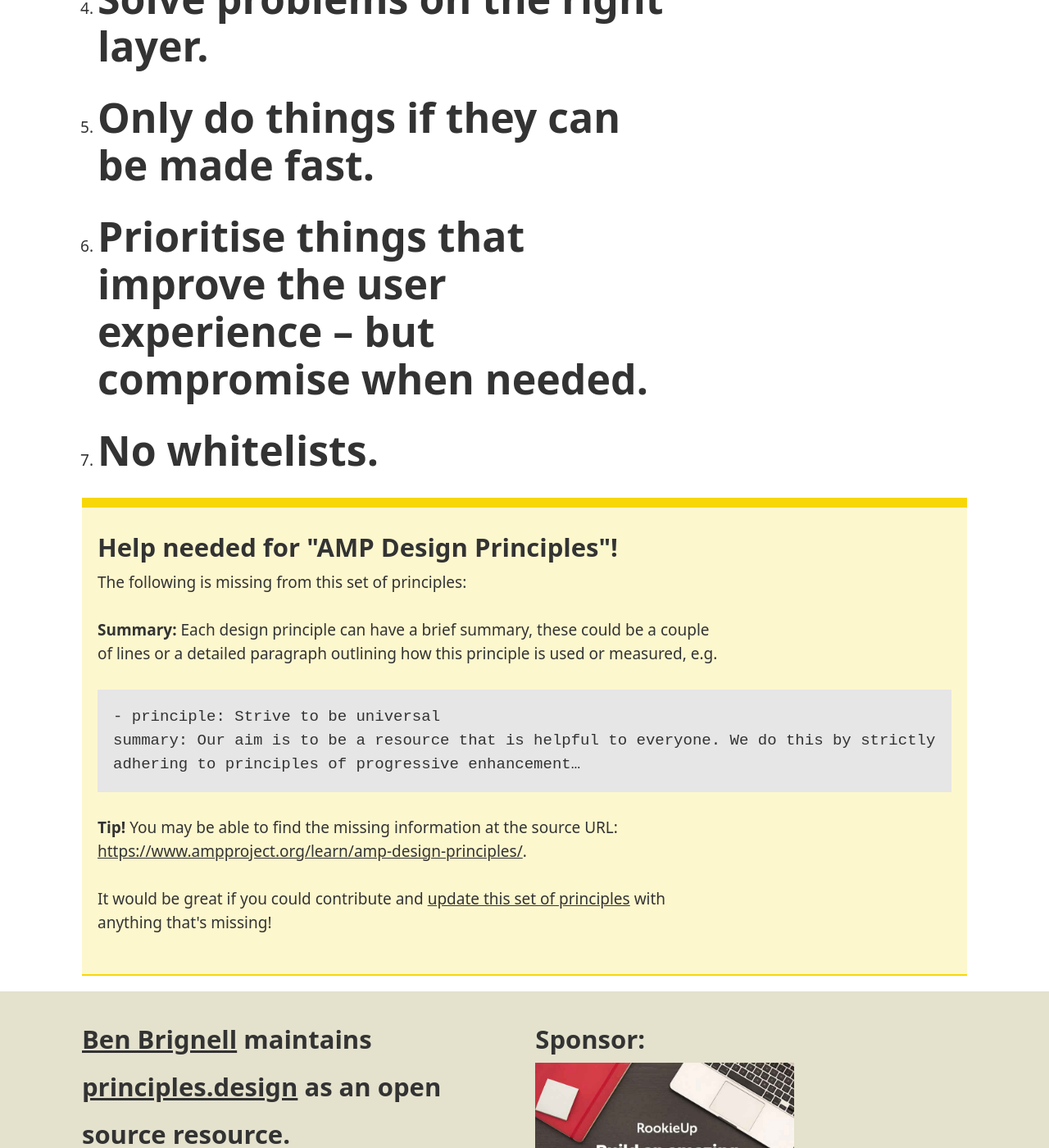
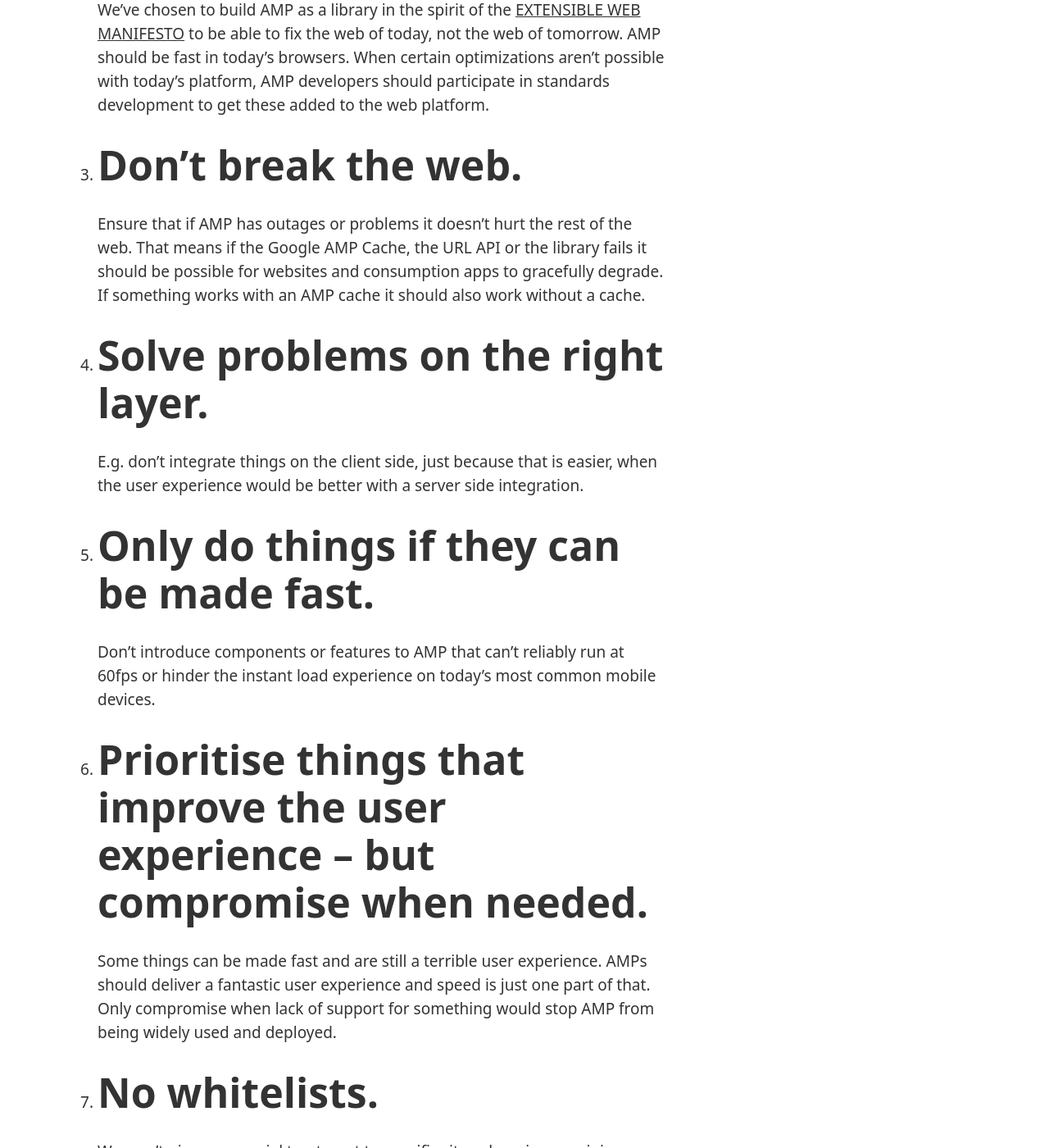
Before and after one commit to benbrignell/principles.design, a Jekyll site: the page built from _examples/amp-design-principles.md, in a window 1280 px wide and 1400 px high, scrolled down 977 px. Shown: the whole window at 82% size. Built offline with Jekyll 4.4.1, drawn with Linux system fonts in a browser that asks for light colours; some of the changed text lies outside the part shown.

Commit message:
Add summaries to AMP design principles

```diff
--- a/_examples/amp-design-principles.md
+++ b/_examples/amp-design-principles.md
@@ -6,11 +6,25 @@
 link: https://www.ampproject.org/learn/amp-design-principles/
 principles:
 - principle: User Experience > Developer Experience > Ease of Implementation.
+  summary: |
+    When in doubt, do what’s best for the end user experience, even if it means that it’s harder for the page creator to build or for the library developer to implement.
 - principle: Don’t design for a hypothetical faster future browser.
+  summary: |
+    We’ve chosen to build AMP as a library in the spirit of the [EXTENSIBLE WEB MANIFESTO](https://github.com/extensibleweb/manifesto/blob/master/README.md) to be able to fix the web of today, not the web of tomorrow. AMP should be fast in today's browsers. When certain optimizations aren't possible with today's platform, AMP developers should participate in standards development to get these added to the web platform.
 - principle: Don’t break the web.
+  summary: |
+    Ensure that if AMP has outages or problems it doesn’t hurt the rest of the web. That means if the Google AMP Cache, the URL API or the library fails it should be possible for websites and consumption apps to gracefully degrade. If something works with an AMP cache it should also work without a cache.
 - principle: Solve problems on the right layer.
+  summary: |
+    E.g. don’t integrate things on the client side, just because that is easier, when the user experience would be better with a server side integration.
 - principle: Only do things if they can be made fast.
+  summary: |
+    Don’t introduce components or features to AMP that can’t reliably run at 60fps or hinder the instant load experience on today’s most common mobile devices.
 - principle: Prioritise things that improve the user experience – but compromise when needed.
+  summary: |
+    Some things can be made fast and are still a terrible user experience. AMPs should deliver a fantastic user experience and speed is just one part of that. Only compromise when lack of support for something would stop AMP from being widely used and deployed.
 - principle: No whitelists.
+  summary: |
+    We won’t give any special treatment to specific sites, domains or origins except where needed for security or performance reasons.
 tags: [specific, software, organisations]
 ---
```
